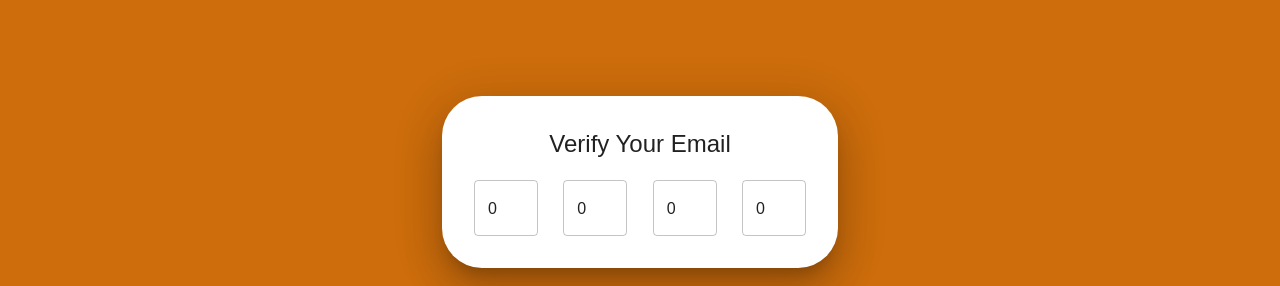
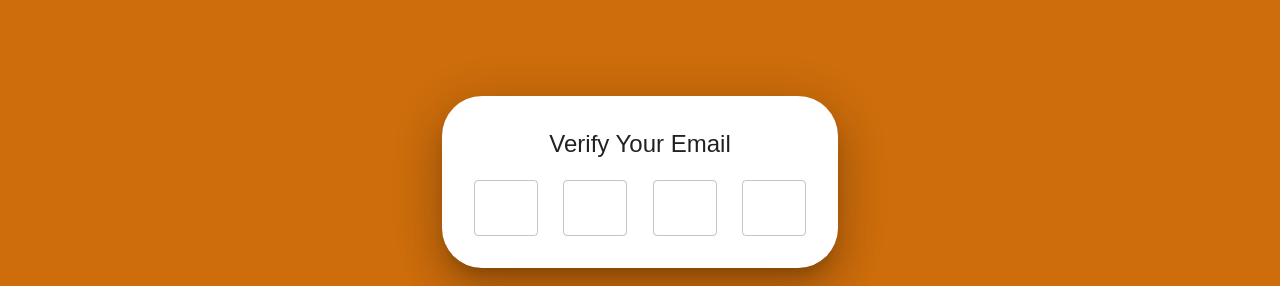
Before and after one commit to T1To48/pechoo-final-project-frontend, a React (Vite) app: page /email-verfi in a window 1280 px wide. Shown: the top 286 px of the page. Built offline with nearby package versions, Linux system fonts and the light colour scheme.

Commit message:
initial state for verify code 0=>""

```diff
--- a/src/pages/EmailVerfication.page.jsx
+++ b/src/pages/EmailVerfication.page.jsx
@@ -23,10 +23,10 @@ const EmailVerfication = ({registerEmail}) => {
     const navigate= useNavigate();
   const inputRefs = useRef([]);
   const [typed_code, setTyped_code] = useState({
-    digit1:0,
-    digit2:0,
-    digit3:0,
-    digit4:0
+    digit1:"",
+    digit2:"",
+    digit3:"",
+    digit4:""
   })
 
   const handleInputChange = (e, index) => {
```
